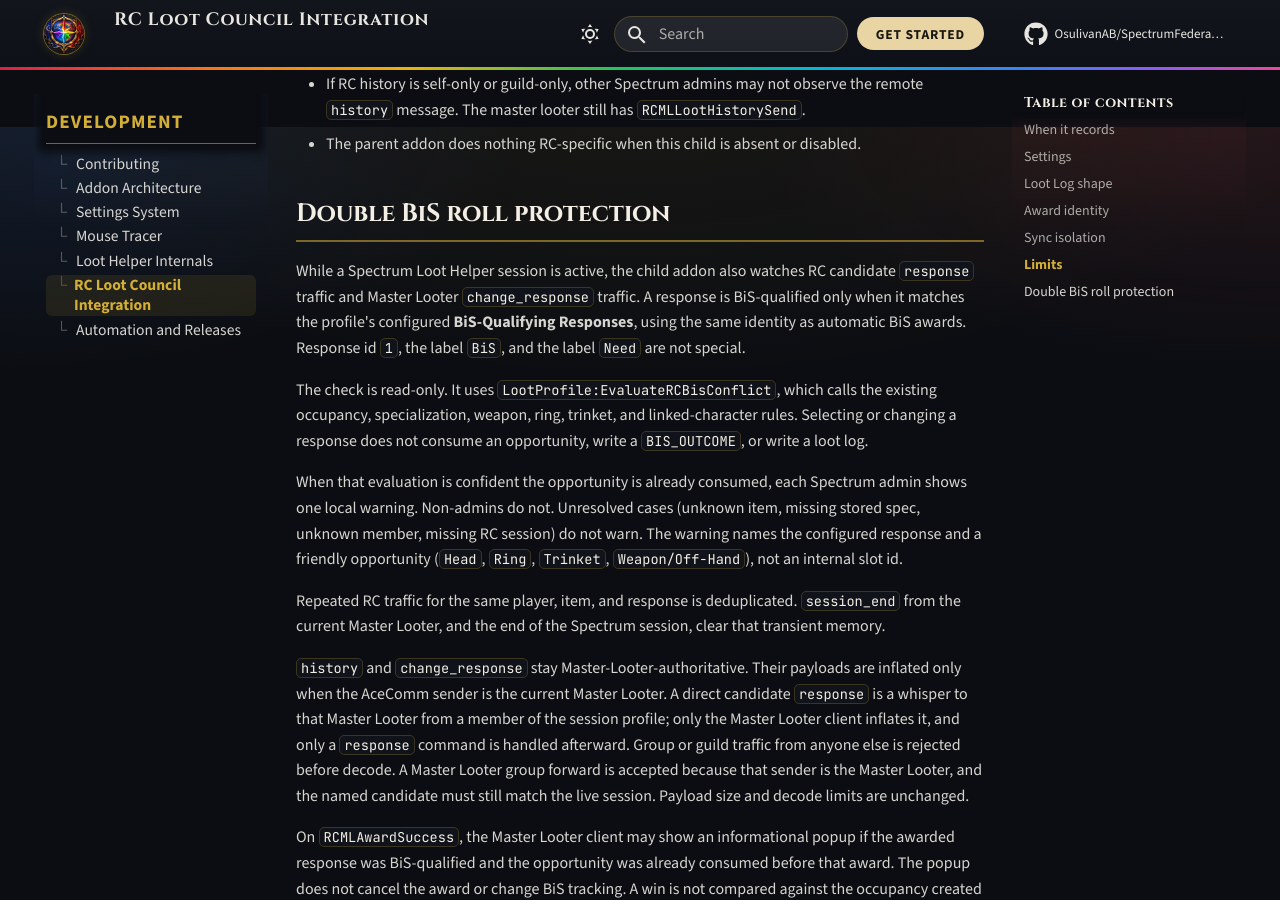
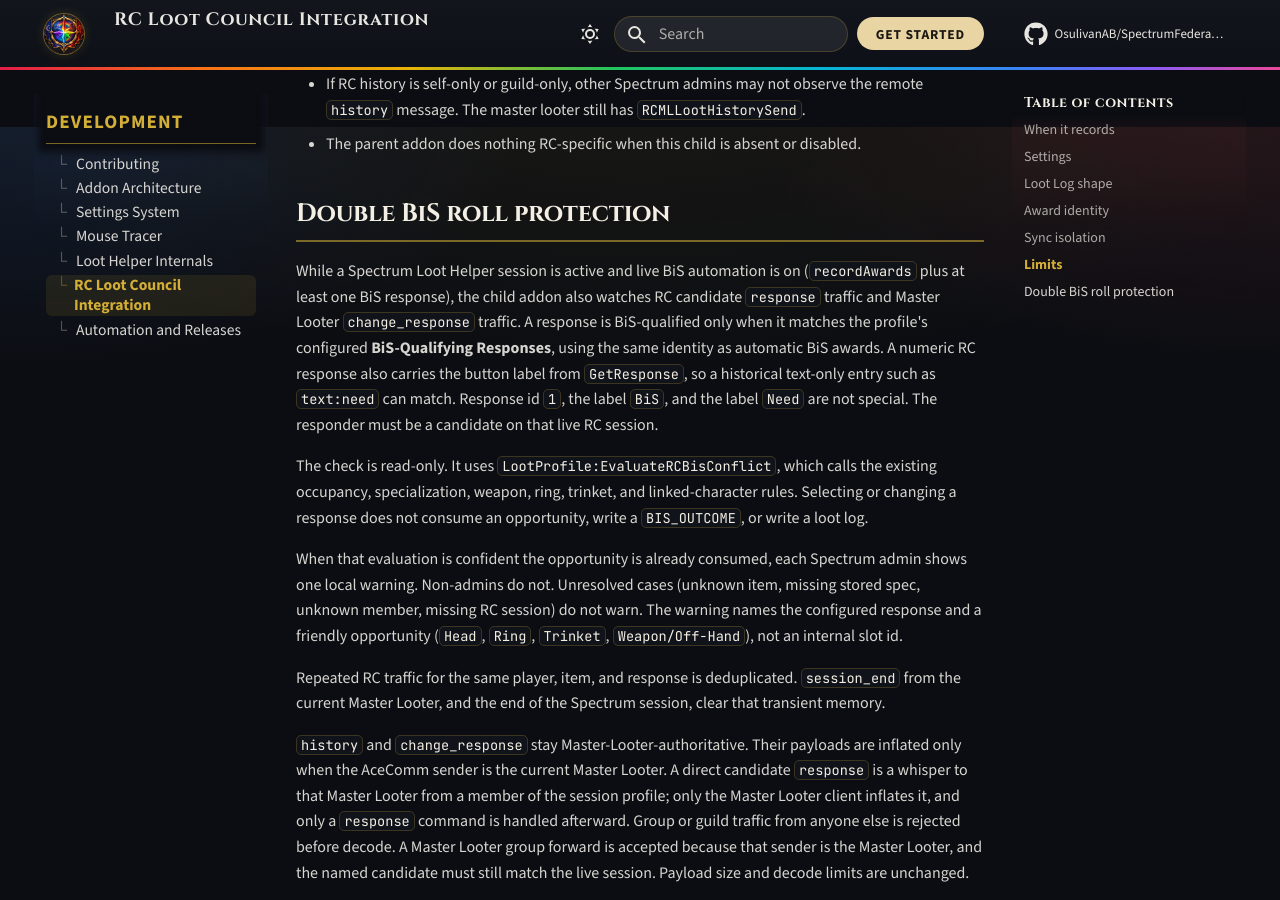
Before and after one commit to OsulivanAB/SpectrumFederation, an MkDocs documentation site: the page built from docs/development/rc-loot-council-integration.md, in a window 1280 px wide and 900 px high, scrolled down 4373 px. Built offline with MkDocs 1.6.1 and Material for MkDocs 9.7.7, drawn with Linux system fonts in a browser that asks for light colours; comment, search, counter and statistics services are not loaded.

Commit message:
Tighten double-BiS response qualification.
Warnings and popups follow the recording master switch. Responders must be live RC candidates, and numeric responses also carry the button label so text-only BiS entries match.

Co-authored-by: anthony.r.bahl <anthony.r.bahl@gmail.com>

```diff
--- a/docs/development/rc-loot-council-integration.md
+++ b/docs/development/rc-loot-council-integration.md
@@ -94,7 +94,7 @@ Mixed-version clients that do not understand `_externalId` drop only the RC row.
 
 ## Double BiS roll protection
 
-While a Spectrum Loot Helper session is active, the child addon also watches RC candidate `response` traffic and Master Looter `change_response` traffic. A response is BiS-qualified only when it matches the profile's configured **BiS-Qualifying Responses**, using the same identity as automatic BiS awards. Response id `1`, the label `BiS`, and the label `Need` are not special.
+While a Spectrum Loot Helper session is active and live BiS automation is on (`recordAwards` plus at least one BiS response), the child addon also watches RC candidate `response` traffic and Master Looter `change_response` traffic. A response is BiS-qualified only when it matches the profile's configured **BiS-Qualifying Responses**, using the same identity as automatic BiS awards. A numeric RC response also carries the button label from `GetResponse`, so a historical text-only entry such as `text:need` can match. Response id `1`, the label `BiS`, and the label `Need` are not special. The responder must be a candidate on that live RC session.
 
 The check is read-only. It uses `LootProfile:EvaluateRCBisConflict`, which calls the existing occupancy, specialization, weapon, ring, trinket, and linked-character rules. Selecting or changing a response does not consume an opportunity, write a `BIS_OUTCOME`, or write a loot log.
 
```
Also changed, not shown: docs/settings-ui.md (+1 -1 lines), 2 other files.
